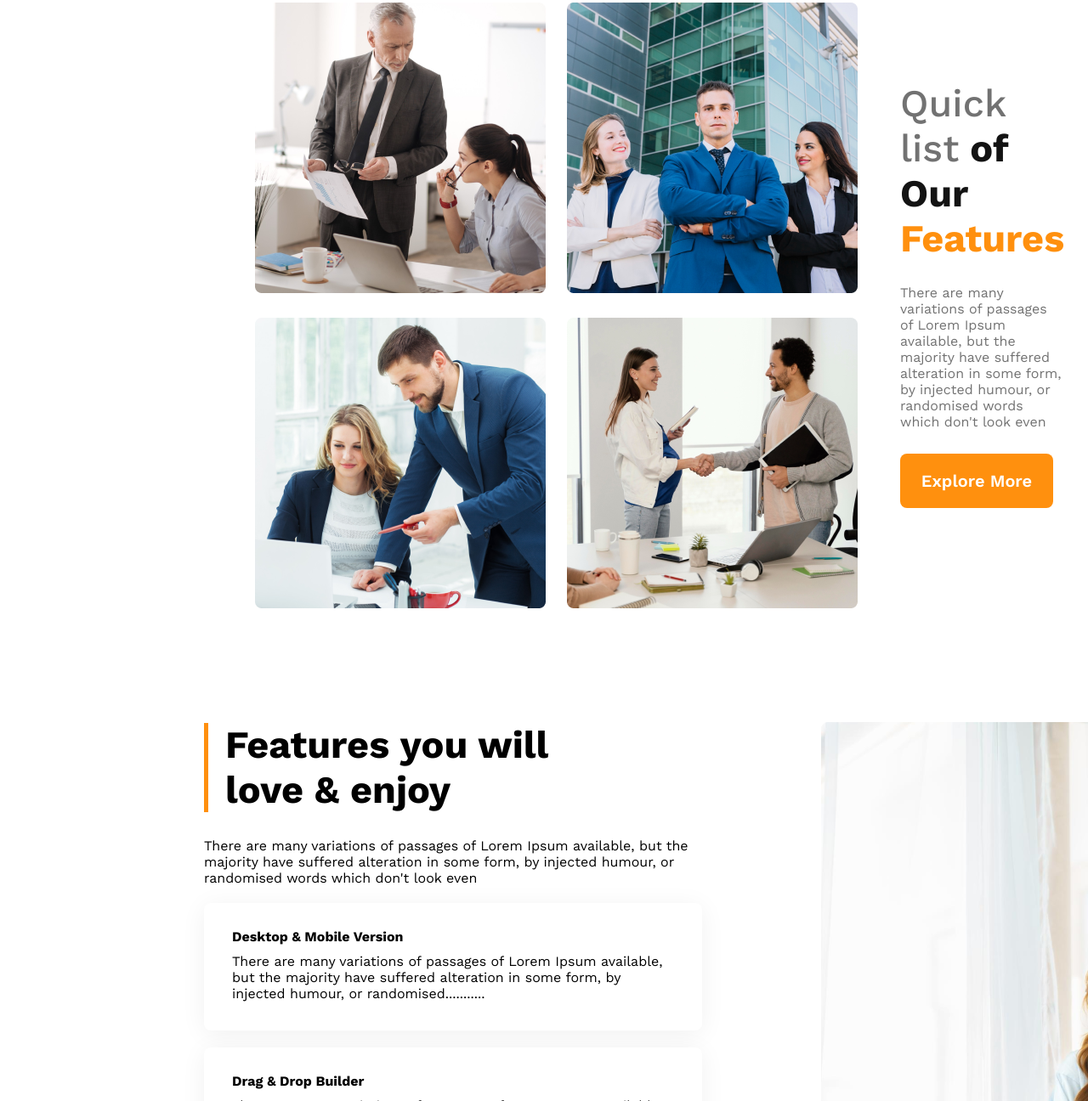
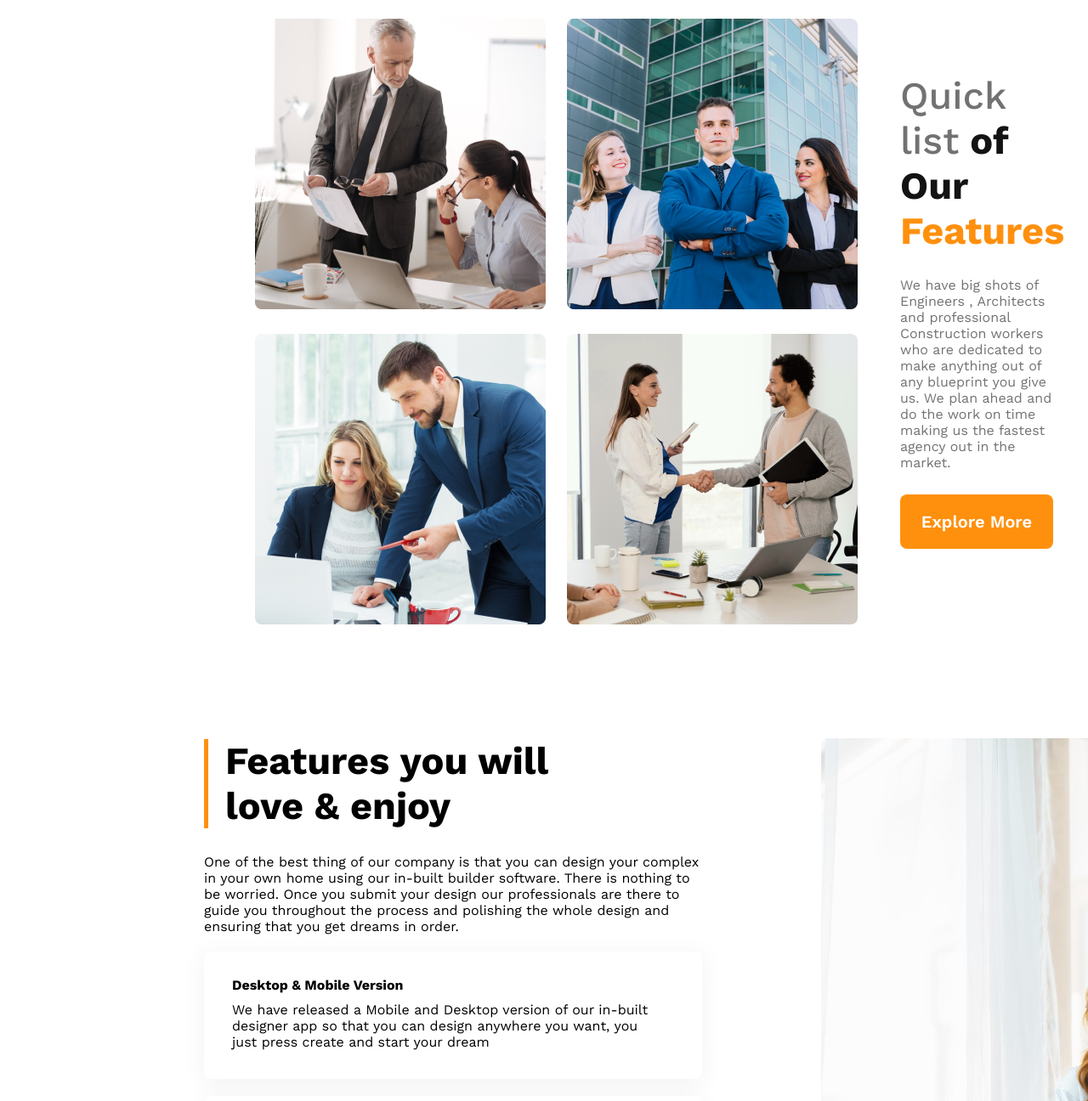
Before and after one commit to Tawhidalfatah/second-assignment, a plain HTML site: page index.html in a window 1280 px wide. Shown: the part 1504-2800 px from the top of the page at 85% size. Drawn offline with nearby package versions, Linux system fonts and the light colour scheme.

Commit message:
final tweaks

```diff
--- a/index.html
+++ b/index.html
@@ -40,9 +40,7 @@
                 <h1 class="banner-title">Brand New <br>
                     Group of Architects
                 </h1>
-                <p class="banner-description">There are many variations of passages of Lorem Ipsum available, but the
-                    majority have suffered alteration in some form, by injected humour, or randomised words which don't
-                    look even</p>
+                <p class="banner-description">We have a lot of Architects and Engineers in our group that can help you build your company or your dream home beyond your imagination. Along with our union workers we are to proud be one of the best agency out there.</p>
                 <button class="btn-primary">Explore More</button>
             </div>
             <div><img src="./images/banner.png" alt="Architects"></div>
@@ -64,8 +62,7 @@
             </div>
             <div class="list">
                 <h2 class="list-title"> <span style="color: #727272; font-weight: 500;">Quick list</span> <span style="color: #131313;">of Our</span> <br> <Span style="color: #FF900E;">Features</Span></h2>
-                <p class="list-para">There are many variations of passages of Lorem Ipsum available, but the majority have suffered
-                    alteration in some form, by injected humour, or randomised words which don't look even</p>
+                <p class="list-para">We have big shots of Engineers , Architects and professional Construction workers who are dedicated to make anything out of any blueprint you give us. We plan ahead and do the work on time making us the fastest agency out in the market. </p>
                 <button class="btn-primary">Explore More</button>
             </div>
         </div>
@@ -80,24 +77,24 @@
                     <h2 class="feature-title">Features you will <br> love & enjoy</h2>
                 </div>
                 <div>
-                    <p class="feature-para">There are many variations of passages of Lorem Ipsum available, but the majority have suffered alteration in some form, by injected humour, or randomised words which don't look even</p>
+                    <p class="feature-para">One of the best thing of our company is that you can design your complex in your own home using our in-built builder software. There is nothing to be worried. Once you submit your design our professionals are there to guide you throughout the process and polishing the whole design and ensuring that you get dreams in order.</p>
                 </div>
             </div>
             <div class="feature-box">
                 <h4 class="feature-box-title">Desktop & Mobile Version</h4>
-                <p class="feature-info">There are many variations of passages of Lorem Ipsum available, but the majority have suffered alteration in some form, by injected humour, or randomised...........</p>
+                <p class="feature-info">We have released a Mobile and Desktop version of our in-built designer app so that you can design anywhere you want, you just press create and start your dream</p>
             </div>
             <div class="feature-box">
                 <h4 class="feature-box-title">Drag & Drop Builder</h4>
-                <p class="feature-info">There are many variations of passages of Lorem Ipsum available, but the majority have suffered alteration in some form, by injected humour, or randomised...........</p>
+                <p class="feature-info">Our designer app is very easy to use. You just press create and drag any elements you want and drop it in the canvas and design it in your own way.</p>
             </div>
             <div class="feature-box">
                 <h4 class="feature-box-title">Awesome Modern Design</h4>
-                <p class="feature-info">There are many variations of passages of Lorem Ipsum available, but the majority have suffered alteration in some form, by injected humour, or randomised...........</p>
+                <p class="feature-info">Our App is filled with Awesome Modern templates that you do not need to build from scratch if you are being lazy. You just choose from the template you want.</p>
             </div>
             <div class="feature-box">
                 <h4 class="feature-box-title">Super Easy to Edit</h4>
-                <p class="feature-info">There are many variations of passages of Lorem Ipsum available, but the majority have suffered alteration in some form, by injected humour, or randomised...........</p>
+                <p class="feature-info">Our App is beginner friendly. It does not require any account or whatsoever , you just create with existing templates and just modify it then submit the design to our agency.</p>
             </div>
 
 
@@ -116,7 +113,7 @@
     <div class="fact-section-con">
         <div class="fact-container">
             <h2 class="fact-title">Some Facts</h2>
-            <p class="fact-para">There are many variations of passages of Lorem Ipsum available, but the majority have suffered alteration.</p>
+            <p class="fact-para">These are facts about our achievements so far in these 10 years of success, we went from 0 to Hero.</p>
         </div>
         <div class="icon-container">
             <div class="icon-box">
@@ -147,7 +144,7 @@
     <div class="sponsor-container">
         <div class="sponsor-info">
             <h2 class="sponsor-title">Our Sponsors</h2>
-            <p class="sponsor-desc">There are many variations of passages of Lorem Ipsum available, but the majority have suffered alteration.</p>
+            <p class="sponsor-desc">Throughout the years we have gained many sponsors to help us in our journey to become one of the lead companies out there.</p>
         </div>
         <div class="sponsor-img">
             <img src="./images/sponsors/spotify.png" alt="">
@@ -171,7 +168,7 @@
 
     <!-- Footer Section Start  -->
     <footer>
-        <div><p>All rights reserved copyright@2023 startup landing page design</p></div>
+        <div><p>All rights reserved copyright @2023 startup landing page design</p></div>
 
     </footer>
     <!-- Footer Section End  -->
--- a/styles/style.css
+++ b/styles/style.css
@@ -227,6 +227,7 @@ nav h2 {
 
 .fact-container p {
     color: #727272;
+    padding-top: 20px;
 }
 
 .icon-container h2 {
@@ -271,7 +272,7 @@ nav h2 {
 }
 
 
-/* Newsletter Section Styles  */
+/* (Bonus) Subscribe Section Styles  */
 
 .subscribe-container {
     text-align: center;
```
